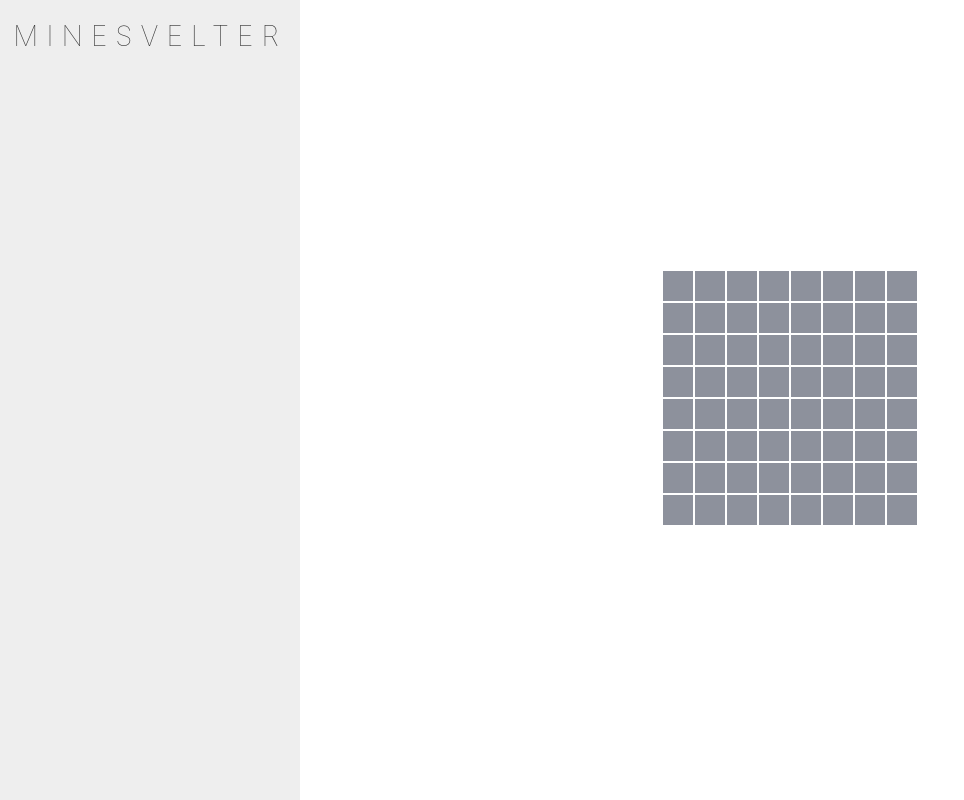
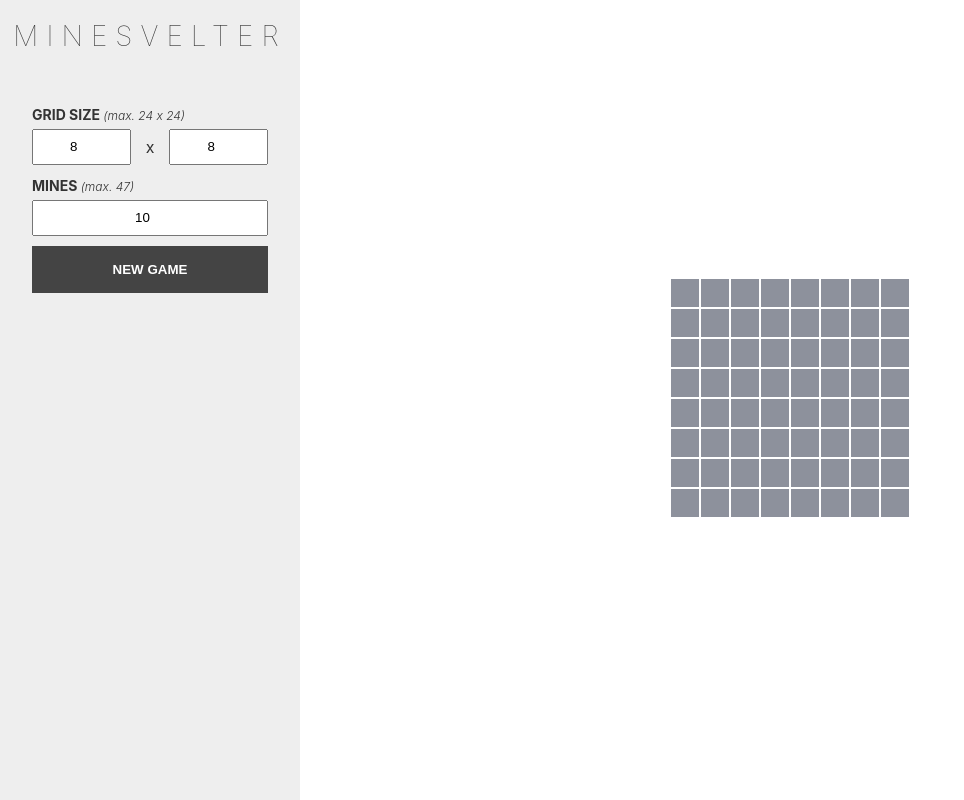
Before and after one commit to TicTacTaw/minesvelter, a Svelte app: page / in a window 1280 px wide. Shown: the whole page, without its empty margins (0-964 px from the left). Built offline with nearby package versions, Linux system fonts and the light colour scheme; the HTML template or start-up script is replaced by a standard one.

Commit message:
feat(settings): grid size & mines settings

```diff
--- a/src/App.svelte
+++ b/src/App.svelte
@@ -4,13 +4,10 @@
   import board, { SIZE_X } from './stores/board.js'
   import game from './stores/game.js'
   import Tile from './components/Tile.svelte'
+  import Settings from './components/Settings.svelte'
   import { isAround } from './helpers'
 
-  let results = null
-
-  game.subscribe(value => {
-    results = value.results
-  })
+  const reset = () => game.resetGame()
 </script>
 
 <style>
@@ -52,6 +49,7 @@
   }
 
   .results__reset {
+    display: block;
     font-size: 14px;
     padding: 10px 20px;
     text-align: center;
@@ -82,29 +80,28 @@
 <div class="app">
   <div class="settings">
     <h1>MINESVELTER</h1>
+
+    <Settings />
   </div>
   <div class="boardWrapper">
     <div class="grid">
       <table cellspacing="0" cellpadding="0">
-        {#each Array($board.length / SIZE_X) as _, i}
+        {#each Array($board.length / $game.settings.x) as _, i}
           <tr>
-            {#each Array(SIZE_X) as _, j}
+            {#each Array($game.settings.x) as _, j}
               <td>
-                <Tile cell={$board[i * SIZE_X + j]} />
+                <Tile cell={$board[i * $game.settings.x + j]} />
               </td>
             {/each}
           </tr>
         {/each}
       </table>
 
-      {#if results}
+      {#if $game.results}
         <div class="resultsWrapper">
-          <div
-            in:fade={{ duration: 200 }}
-            class="results"
-            on:click={game.resetGame}>
+          <div in:fade={{ duration: 200 }} class="results" on:click={reset}>
             <span class="results__title">
-              {#if !results.isWin}OOPS !{:else}YAY{/if}
+              {#if !$game.results.isWin}OOPS !{:else}YAY{/if}
             </span>
             <span class="results__reset">Click to start a new game</span>
           </div>
--- /dev/null
+++ b/src/components/Settings.svelte
@@ -0,0 +1,110 @@
+<script>
+  import game from '../stores/game.js'
+
+  const MAX_X = 24
+  const MAX_Y = 24
+
+  $: x = x || 8
+  $: y = y || 8
+  $: mines = 10
+
+  const submit = () => {
+    if (!(x && y && mines)) return
+    const maxMines = x * y - (x + y + 1)
+    const _x = x >= 8 ? (x <= MAX_X ? x : MAX_X) : 8
+    const _y = y >= 8 ? (y <= MAX_Y ? y : MAX_Y) : 8
+    const _mines = mines >= 10 ? (mines <= maxMines ? mines : maxMines) : 10
+
+    game.resetGame({
+      x: _x,
+      y: _y,
+      mines: _mines,
+    })
+  }
+</script>
+
+<style>
+  .settings {
+    padding: 2rem;
+  }
+
+  .setting {
+    display: flex;
+    justify-content: space-between;
+    align-items: center;
+    padding: 5px 0 10px;
+  }
+
+  .setting__input {
+    flex: 1;
+    height: 30px;
+    text-align: center;
+  }
+
+  .newGame {
+    padding: 1rem;
+    width: 100%;
+    background-color: #444;
+    border: none;
+    color: white;
+    text-transform: uppercase;
+    font-weight: 900;
+    cursor: pointer;
+  }
+
+  .newGame:hover {
+    background-color: #333;
+  }
+
+  .setting__name {
+    text-transform: uppercase;
+    font-size: 14px;
+    font-weight: 700;
+  }
+
+  .setting__info {
+    font-size: 12px;
+    font-style: italic;
+    font-weight: 300;
+    text-transform: none;
+  }
+  .setting__gridSeparator {
+    margin: 0 15px;
+  }
+</style>
+
+<div class="settings">
+  <span class="setting__name">
+    Grid size
+    <span class="setting__info">(max. {MAX_X} x {MAX_Y})</span>
+  </span>
+  <div class="setting">
+    <input
+      class="setting__input"
+      type="number"
+      min="8"
+      max={MAX_X}
+      bind:value={x} />
+    <span class="setting__gridSeparator">x</span>
+    <input
+      class="setting__input"
+      type="number"
+      min="8"
+      max={MAX_Y}
+      bind:value={y} />
+  </div>
+
+  <span class="setting__name">
+    MINES
+    <span class="setting__info">(max. {x * y - (x + y + 1)})</span>
+  </span>
+  <div class="setting">
+    <input
+      class="setting__input"
+      type="number"
+      min="10"
+      max={x * y - (x + y + 1)}
+      bind:value={mines} />
+  </div>
+  <button class="newGame" type="button" on:click={submit}>New game</button>
+</div>
--- a/src/components/Tile.svelte
+++ b/src/components/Tile.svelte
@@ -32,10 +32,10 @@
 <style>
   .tile {
     background-color: rgb(141, 145, 156);
-    width: 30px;
-    height: 30px;
+    width: 28px;
+    height: 28px;
     text-align: center;
-    line-height: 30px;
+    line-height: 28px;
     border: solid 0.5px white;
     font-weight: bold;
     cursor: default;
--- a/src/stores/board.js
+++ b/src/stores/board.js
@@ -4,7 +4,6 @@ import { isAround } from '../helpers'
 
 export const SIZE_X = 8
 export const SIZE_Y = 8
-export const MINES_AMOUNT = 10
 
 const gameboard = [...Array(SIZE_X * SIZE_Y)].map((_, index) => ({
   x: index % SIZE_X,
@@ -16,11 +15,12 @@ const gameboard = [...Array(SIZE_X * SIZE_Y)].map((_, index) => ({
 const board = writable(gameboard)
 
 function initBoard(firstCell) {
+  const { settings } = get(game)
   const arr = []
-  while (arr.length < MINES_AMOUNT) {
-    const x = Math.floor(Math.random() * SIZE_X)
-    const y = Math.floor(Math.random() * SIZE_Y)
-    const index = y * SIZE_X + x
+  while (arr.length < settings.mines) {
+    const x = Math.floor(Math.random() * settings.x)
+    const y = Math.floor(Math.random() * settings.y)
+    const index = y * settings.x + x
     const mine = { x, y, index }
 
     if (
@@ -135,10 +135,11 @@ function massReveal(targetCell) {
 }
 
 function resetBoard() {
+  const { settings } = get(game)
   board.set(
-    [...Array(SIZE_X * SIZE_Y)].map((_, index) => ({
-      x: index % SIZE_X,
-      y: Math.floor(index / SIZE_X),
+    [...Array(settings.x * settings.y)].map((_, index) => ({
+      x: index % settings.x,
+      y: Math.floor(index / settings.x),
       index,
       revealed: false,
     }))
--- a/src/stores/game.js
+++ b/src/stores/game.js
@@ -4,6 +4,11 @@ import board from './board'
 const initialGame = {
   results: null,
   hasStarted: false,
+  settings: {
+    x: 8,
+    y: 8,
+    mines: 10,
+  },
 }
 
 const game = writable(initialGame)
@@ -24,8 +29,11 @@ function start() {
   }))
 }
 
-function resetGame() {
-  game.set(initialGame)
+function resetGame(newSettings = null) {
+  game.update((value) => ({
+    ...initialGame,
+    settings: newSettings || value.settings,
+  }))
   board.resetBoard()
 }
 
```
